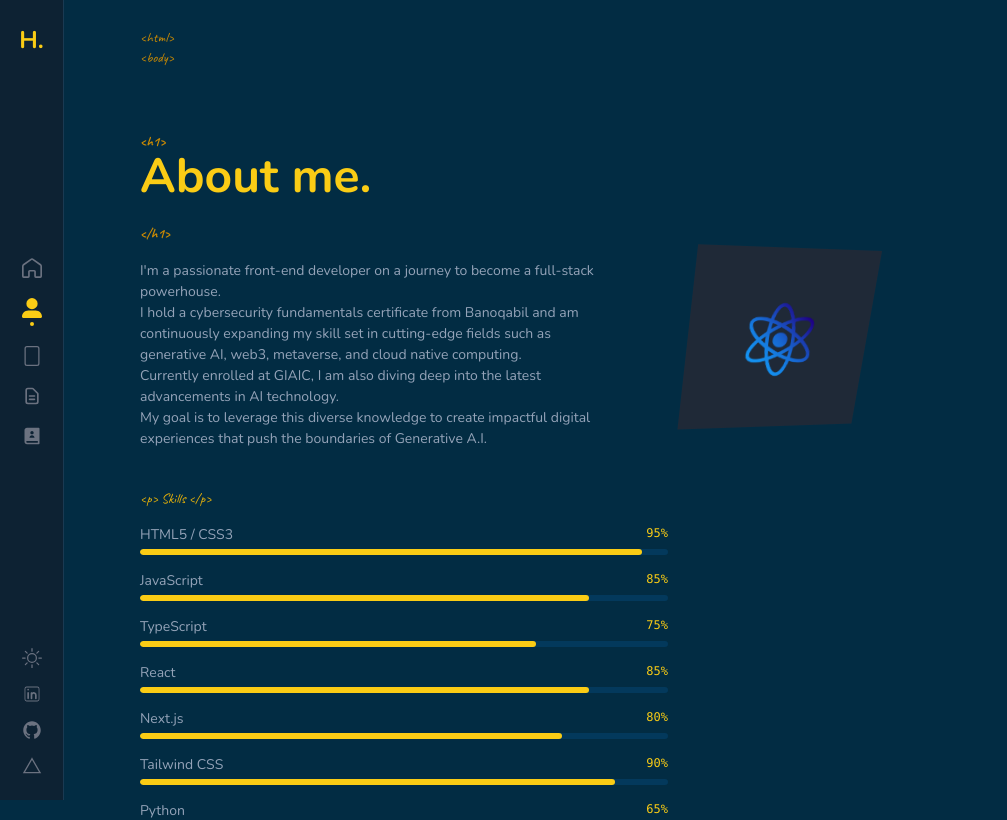
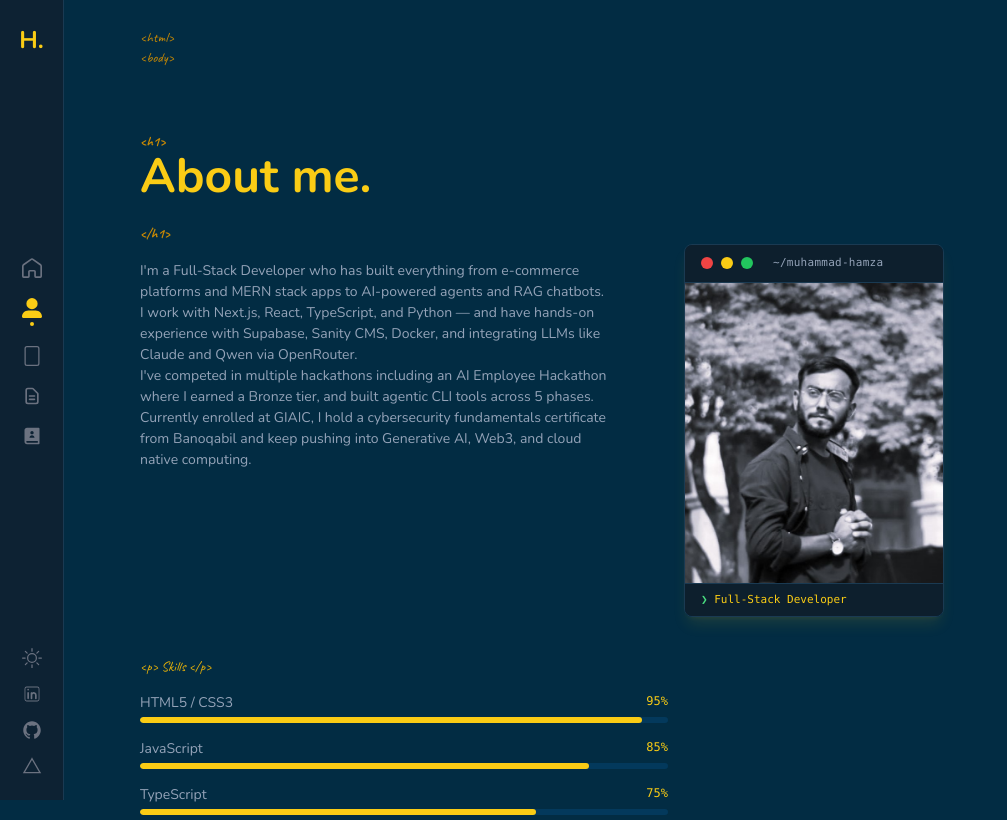
Before and after one commit to MuhammadHamza524727/My-Second-Portfolio, a Next.js app: page /about in a window 1280 px wide. Shown: the top 820 px of the page, without its empty margins (0-1007 px from the left). Built offline with nearby package versions, Linux system fonts and the light colour scheme.

Commit message:
update features

```diff
--- a/src/app/about/page.tsx
+++ b/src/app/about/page.tsx
@@ -1,7 +1,7 @@
 "use client";
 
 import React, { useEffect, useState } from "react";
-import RotatingCube from "@/components/RotatingCube";
+import Image from "next/image";
 
 const skills = [
   { name: "HTML5 / CSS3", level: 95 },
@@ -41,19 +41,47 @@ const Page = () => {
 
         <div data-aos="zoom-in-right" className="flex flex-col md:flex-row gap-8 md:gap-16">
           <p className="md:text-[14px] flex sm:text-[10px] mt-4 text-[var(--text-muted)] sm:w-[80%] md:w-[50%]">
-            I&apos;m a passionate front-end developer on a journey to become a
-            full-stack powerhouse. <br />
-            I hold a cybersecurity fundamentals certificate from Banoqabil and
-            am continuously expanding my skill set in cutting-edge fields such
-            as generative AI, web3, metaverse, and cloud native computing.{" "}
-            <br />
-            Currently enrolled at GIAIC, I am also diving deep into the latest
-            advancements in AI technology. <br />
-            My goal is to leverage this diverse knowledge to create impactful
-            digital experiences that push the boundaries of Generative A.I.
+            I&apos;m a Full-Stack Developer who has built everything from
+            e-commerce platforms and MERN stack apps to AI-powered agents and
+            RAG chatbots. <br />
+            I work with Next.js, React, TypeScript, and Python — and have
+            hands-on experience with Supabase, Sanity CMS, Docker, and
+            integrating LLMs like Claude and Qwen via OpenRouter. <br />
+            I&apos;ve competed in multiple hackathons including an AI Employee
+            Hackathon where I earned a Bronze tier, and built agentic CLI tools
+            across 5 phases. <br />
+            Currently enrolled at GIAIC, I hold a cybersecurity fundamentals
+            certificate from Banoqabil and keep pushing into Generative AI,
+            Web3, and cloud native computing.
           </p>
-          <div>
-            <RotatingCube />
+          {/* Terminal Frame */}
+          <div data-aos="zoom-in-left" className="flex-shrink-0">
+            <div className="rounded-lg overflow-hidden border border-[var(--border)] shadow-lg shadow-yellow-400/10 w-[260px]">
+              {/* Terminal Header */}
+              <div className="bg-[#0d1f2d] flex items-center gap-2 px-4 py-2.5 border-b border-[var(--border)]">
+                <span className="w-3 h-3 rounded-full bg-red-500" />
+                <span className="w-3 h-3 rounded-full bg-yellow-400" />
+                <span className="w-3 h-3 rounded-full bg-green-500" />
+                <span className="ml-3 text-[11px] text-[var(--text-muted)] font-mono tracking-wide">
+                  ~/muhammad-hamza
+                </span>
+              </div>
+              {/* Image */}
+              <div className="relative w-[260px] h-[300px]">
+                <Image
+                  src="/myimage.jpg"
+                  alt="Muhammad Hamza"
+                  fill
+                  className="object-cover"
+                />
+              </div>
+              {/* Terminal Footer */}
+              <div className="bg-[#0d1f2d] px-4 py-2 border-t border-[var(--border)]">
+                <p className="text-[11px] font-mono text-yellow-400">
+                  <span className="text-green-400">❯</span> Full-Stack Developer
+                </p>
+              </div>
+            </div>
           </div>
         </div>
 
--- a/src/app/portfolio/page.tsx
+++ b/src/app/portfolio/page.tsx
@@ -34,6 +34,51 @@ const langColors: Record<string, string> = {
 };
 
 type FilterType = "all" | "frontend" | "typescript" | "react" | "supabase";
+
+const featuredProjects = [
+  {
+    name: "Petrol-Subsidy-Demo-App",
+    description: "AI-powered petrol subsidy management demo app built with Next.js and TypeScript.",
+    tags: ["Next.js", "TypeScript", "AI"],
+    github: "https://github.com/MuhammadHamza524727/Petrol-Subsidy-Demo-App",
+    demo: "https://petrol-subsidy-demo-app.vercel.app",
+  },
+  {
+    name: "speckitplus-hackhathon",
+    description: "RAG chatbot powered by Qdrant vector database — hackathon project with local Python ingestion pipeline.",
+    tags: ["Python", "RAG", "Qdrant", "AI"],
+    github: "https://github.com/MuhammadHamza524727/speckitplus-hackhathon",
+    demo: "https://speckitplus-hackhathon.vercel.app",
+  },
+  {
+    name: "Final_Hackathon_smit",
+    description: "Full-stack SMIT final hackathon project with a dedicated backend — built under competition pressure.",
+    tags: ["React", "Node.js", "Full-Stack"],
+    github: "https://github.com/MuhammadHamza524727/Final_Hackathon_smit",
+    demo: "https://final-hackathon-smit-two.vercel.app",
+  },
+  {
+    name: "Tickchen_Web_Frontend",
+    description: "Frontend of Tickchen — a complete web platform with a separate production backend.",
+    tags: ["React", "TypeScript", "UI/UX"],
+    github: "https://github.com/MuhammadHamza524727/Tickchen_Web_Frontend",
+    demo: "https://tickchen-web-frontend.vercel.app",
+  },
+  {
+    name: "Haau_React_App",
+    description: "A polished React application — one of my earlier full React projects showcasing component architecture.",
+    tags: ["React", "JavaScript", "CSS"],
+    github: "https://github.com/MuhammadHamza524727/Haau_React_App",
+    demo: "https://haau-react-app.vercel.app",
+  },
+  {
+    name: "phase-4-todo-cli-app",
+    description: "Phase 4 of a 5-phase agentic CLI todo app series — built with TypeScript and advanced CLI patterns.",
+    tags: ["TypeScript", "CLI", "Node.js"],
+    github: "https://github.com/MuhammadHamza524727/phase-4-todo-cli-app",
+    demo: "https://phase-4-todo-cli-app.vercel.app",
+  },
+];
 
 const staticProjects = [
   { href: "https://ali-express-clone-peach.vercel.app/", src: "/aliexpe.png", alt: "AliExpress Clone", category: "frontend" as FilterType },
@@ -92,8 +137,46 @@ const Page = () => {
           <p className="text-sm md:mt-2 text-yellow-600 caveat">&lt;/h1&gt;</p>
         </h1>
 
+        {/* ── Featured Projects ── */}
+        <p className="text-sm text-yellow-500 caveat mt-6 mb-4">&lt;p&gt; Top Works &lt;/p&gt;</p>
+        <div className="grid grid-cols-1 sm:grid-cols-2 lg:grid-cols-3 gap-4 w-full">
+          {featuredProjects.map((project) => (
+            <div
+              key={project.name}
+              data-aos="zoom-in"
+              className="group bg-[var(--bg-card)] border border-[var(--border)] hover:border-yellow-400 rounded-lg p-5 flex flex-col gap-3 transition-all"
+            >
+              <h3 className="text-yellow-400 font-semibold text-sm truncate group-hover:text-yellow-300">
+                {project.name}
+              </h3>
+              <p className="text-[var(--text-muted)] text-xs flex-1 leading-relaxed">
+                {project.description}
+              </p>
+              <div className="flex flex-wrap gap-1.5">
+                {project.tags.map((tag) => (
+                  <span key={tag} className="text-[10px] px-2 py-0.5 rounded-full bg-yellow-400/10 text-yellow-400 border border-yellow-400/20">
+                    {tag}
+                  </span>
+                ))}
+              </div>
+              <div className="flex items-center gap-3 mt-auto pt-2 border-t border-[var(--border)]">
+                <Link href={project.github} target="_blank" className="flex items-center gap-1 text-xs text-[var(--text-muted)] hover:text-yellow-400 transition-colors">
+                  <IoLogoGithub className="text-base" /> GitHub
+                </Link>
+                {project.demo && (
+                  <Link href={project.demo} target="_blank" className="text-xs text-[var(--text-muted)] hover:text-yellow-400 transition-colors">
+                    Live Demo →
+                  </Link>
+                )}
+              </div>
+            </div>
+          ))}
+        </div>
+        <p className="text-sm text-yellow-500 caveat mt-2 mb-8">&lt;/p&gt;</p>
+
         {/* ── Filter Buttons ── */}
-        <div className="flex flex-wrap gap-2 mt-6">
+        <p className="text-sm text-yellow-500 caveat mb-4">&lt;p&gt; More Projects &lt;/p&gt;</p>
+        <div className="flex flex-wrap gap-2">
           {filters.map(({ label, value }) => (
             <button
               key={value}
@@ -128,6 +211,8 @@ const Page = () => {
             <p className="text-[var(--text-muted)] text-sm mt-4">No projects in this category.</p>
           )}
         </div>
+
+        <p className="text-sm text-yellow-500 caveat mt-2 mb-6">&lt;/p&gt;</p>
 
         {/* ── GitHub Repos ── */}
         <p className="text-base md:mt-8 mt-6 text-yellow-500 caveat flex items-center gap-2">
```
Also changed, not shown: .claude/settings.local.json, public/myimage.jpg (added).
